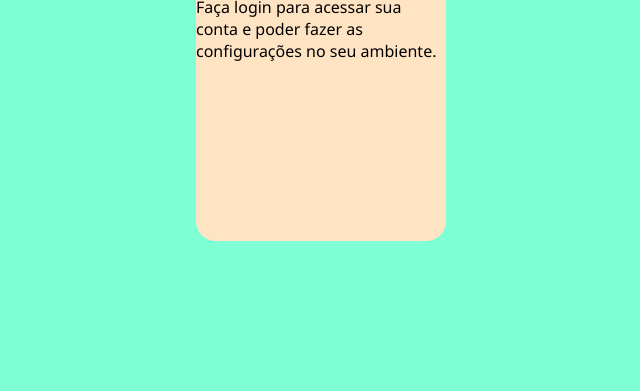
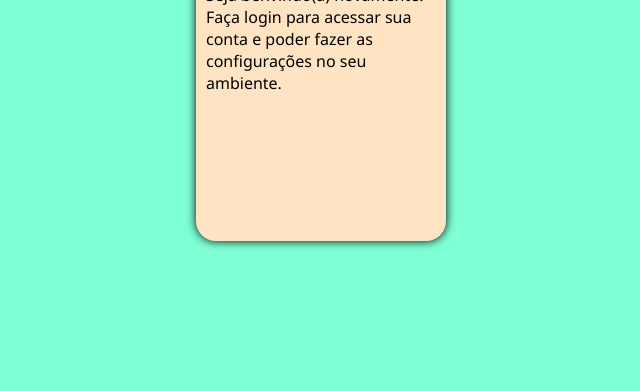
Before and after one commit to b1960ahia/projeto-login, a plain HTML site: page index.html in a window 1280 px wide. Shown: the part 409-800 px from the top of the page, without its empty margins (319-959 px from the left). Drawn offline with Linux system fonts and the light colour scheme.

Commit message:
end celular

```diff
--- a/estilos/style.css
+++ b/estilos/style.css
@@ -34,10 +34,19 @@ section#login {
     width: 250px;
     height: 500px;
     border-radius: 20px;
+    overflow: hidden;
+    box-shadow: 0px 0px 10px black;
 }
 
 section#login > div#imagem {
     background: aquamarine url(../imagens/imagem_login.jpg) no-repeat;
     background-size: cover;
     height: 200px;
+    display: block;
+   /* background-position: left bottom;*/
 }
+
+section#login > div#formulario {
+    padding: 10px;
+    display: block;
+}
```
